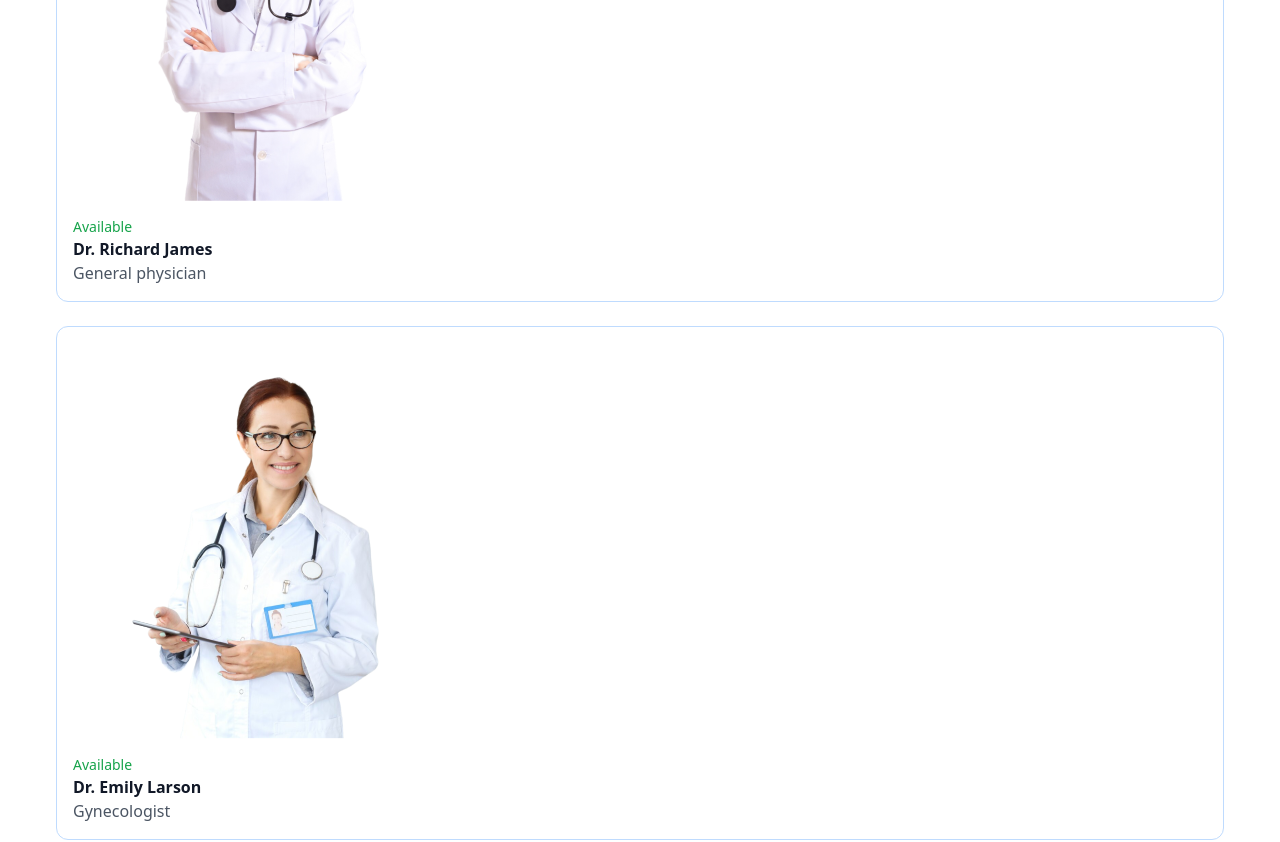
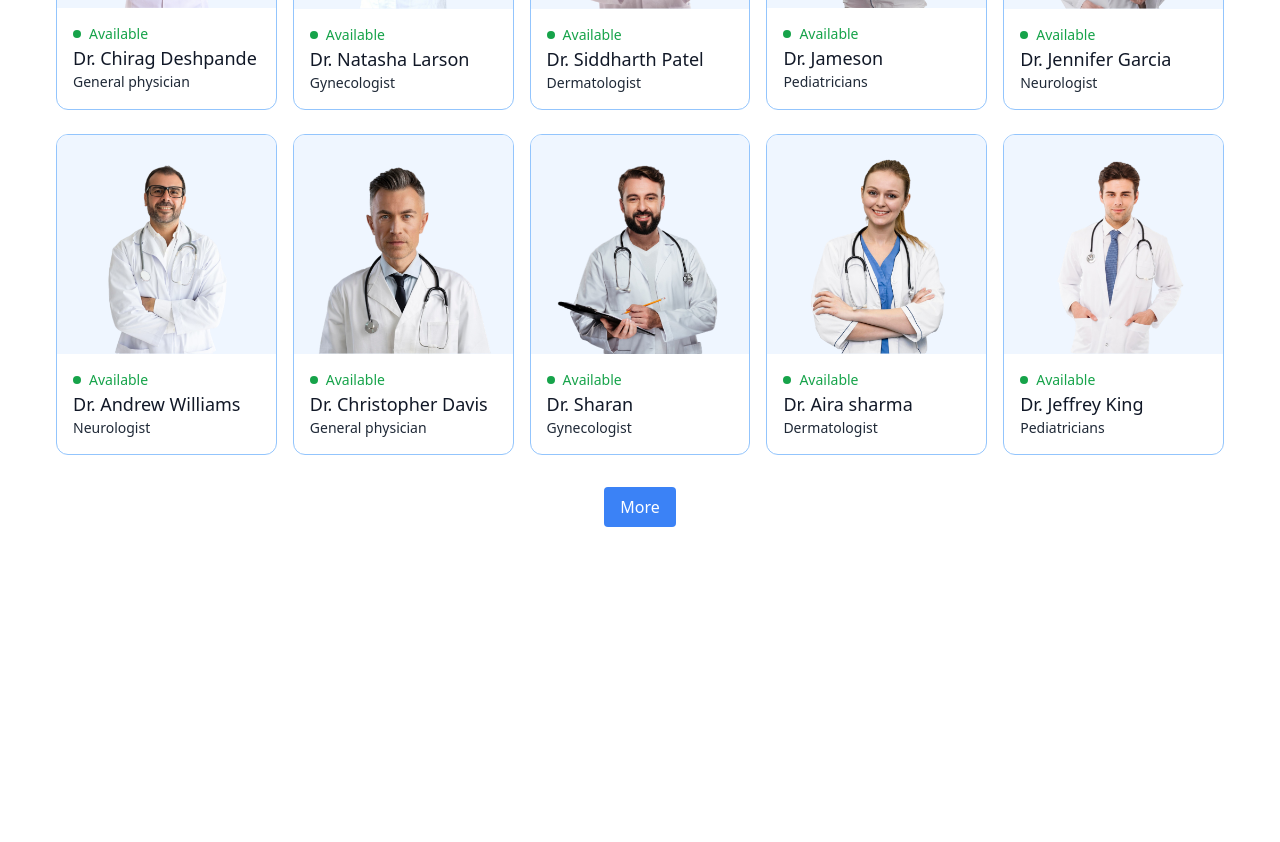
Before and after one commit to NikhileshKS/MyDoctor, a React (Vite) app in the folder frontend/: page / in a window 1280 px wide. Shown: the part 1300-2142 px from the top of the page. After the commit the page ends 1891 px from the top, so only its background shows below. Built offline with nearby package versions, Linux system fonts and the light colour scheme.

Commit message:
add new code

```diff
--- a/frontend/package.json
+++ b/frontend/package.json
@@ -29,6 +29,6 @@
     "globals": "^15.9.0",
     "postcss": "^8.4.47",
     "tailwindcss": "^3.4.13",
-    "vite": "^5.4.8"
+    "vite": "^5.4.9"
   }
 }
--- a/frontend/src/assets/assets.js
+++ b/frontend/src/assets/assets.js
@@ -88,7 +88,7 @@ export const specialityData = [
 export const doctors = [
     {
         _id: 'doc1',
-        name: 'Dr. Richard James',
+        name: 'Dr. Chirag Deshpande',
         image: doc1,
         speciality: 'General physician',
         degree: 'MBBS',
@@ -102,7 +102,7 @@ export const doctors = [
     },
     {
         _id: 'doc2',
-        name: 'Dr. Emily Larson',
+        name: 'Dr. Natasha Larson',
         image: doc2,
         speciality: 'Gynecologist',
         degree: 'MBBS',
@@ -116,7 +116,7 @@ export const doctors = [
     },
     {
         _id: 'doc3',
-        name: 'Dr. Sarah Patel',
+        name: 'Dr. Siddharth Patel',
         image: doc3,
         speciality: 'Dermatologist',
         degree: 'MBBS',
@@ -130,7 +130,7 @@ export const doctors = [
     },
     {
         _id: 'doc4',
-        name: 'Dr. Christopher Lee',
+        name: 'Dr. Jameson',
         image: doc4,
         speciality: 'Pediatricians',
         degree: 'MBBS',
@@ -186,7 +186,7 @@ export const doctors = [
     },
     {
         _id: 'doc8',
-        name: 'Dr. Timothy White',
+        name: 'Dr. Sharan',
         image: doc8,
         speciality: 'Gynecologist',
         degree: 'MBBS',
@@ -200,7 +200,7 @@ export const doctors = [
     },
     {
         _id: 'doc9',
-        name: 'Dr. Ava Mitchell',
+        name: 'Dr. Aira sharma',
         image: doc9,
         speciality: 'Dermatologist',
         degree: 'MBBS',
--- a/frontend/src/components/TopDoctors.jsx
+++ b/frontend/src/components/TopDoctors.jsx
@@ -1,19 +1,29 @@
+/* eslint-disable no-unused-vars */
 import React from 'react';
 import { doctors } from '../assets/assets';
+import { useNavigate } from 'react-router-dom';
 
 const TopDoctors = () => {
+    const navigate = useNavigate()
     return (
     <div className='flex flex-col items-center gap-4 my-16 text-gray-900 md:mx-10'>
     <h1 className='text-3xl'>Top Doctors to Book</h1>
     <p className='sm:w-1/3 text-center text-sm'>Simply browse through our extensive list of trusted doctors</p>
     <div className='w-full grid grid-cols-auto gap-4 gap-y-6 px-3 sm:px-0'>
         {doctors.slice(0, 10).map((item, index) => (
-        <div className='border border-blue-200 rounded-xl overflow-hidden cursor-pointer hover:translate-y-[-10px] transition-all duration-500' key={item.id || index}>
-            <img src={item.image} alt={`Doctor ${item.name}`} />
+            <div
+            onClick={() => navigate(`/appointment/${item._id}`)}
+            className="border border-blue-300 rounded-xl overflow-hidden cursor-pointer hover:translate-y-[-10px] transition-all duration-500"
+            key={item.id || index}
+            >
+            <img className='bg-blue-50' src={item.image} alt={`Doctor ${item.name}`} />
             <div className='p-4'>
-                <p className='text-sm text-green-600'>Available</p>
-                <p className='font-semibold'>{item.name}</p>
-                <p className='text-gray-600'>{item.speciality}</p>
+                <div className='flex items-center'>
+                    <span className='w-2 h-2 bg-green-600 rounded-full mr-2'></span>
+                    <p className='text-green-600 text-sm'>Available</p>
+                </div>
+                <p className='text-gray-900 text-lg font-medium'>{item.name}</p>
+                <p className='text-gray-800 text-sm'>{item.speciality}</p>
             </div>
         </div>
         ))}
--- a/frontend/tailwind.config.js
+++ b/frontend/tailwind.config.js
@@ -8,6 +8,9 @@ export default {
     extend: {
       colors:{
         'primary':"#5f6FFF"
+      },
+      gridTemplateColumns:{
+        'auto':'repeat(auto-fill,minmax(200px,1fr))'
       }
     },
   },
```
Also changed, not shown: package.json (added, +12 -0 lines), 2 other files (tests, documents, lock files or other folders).
